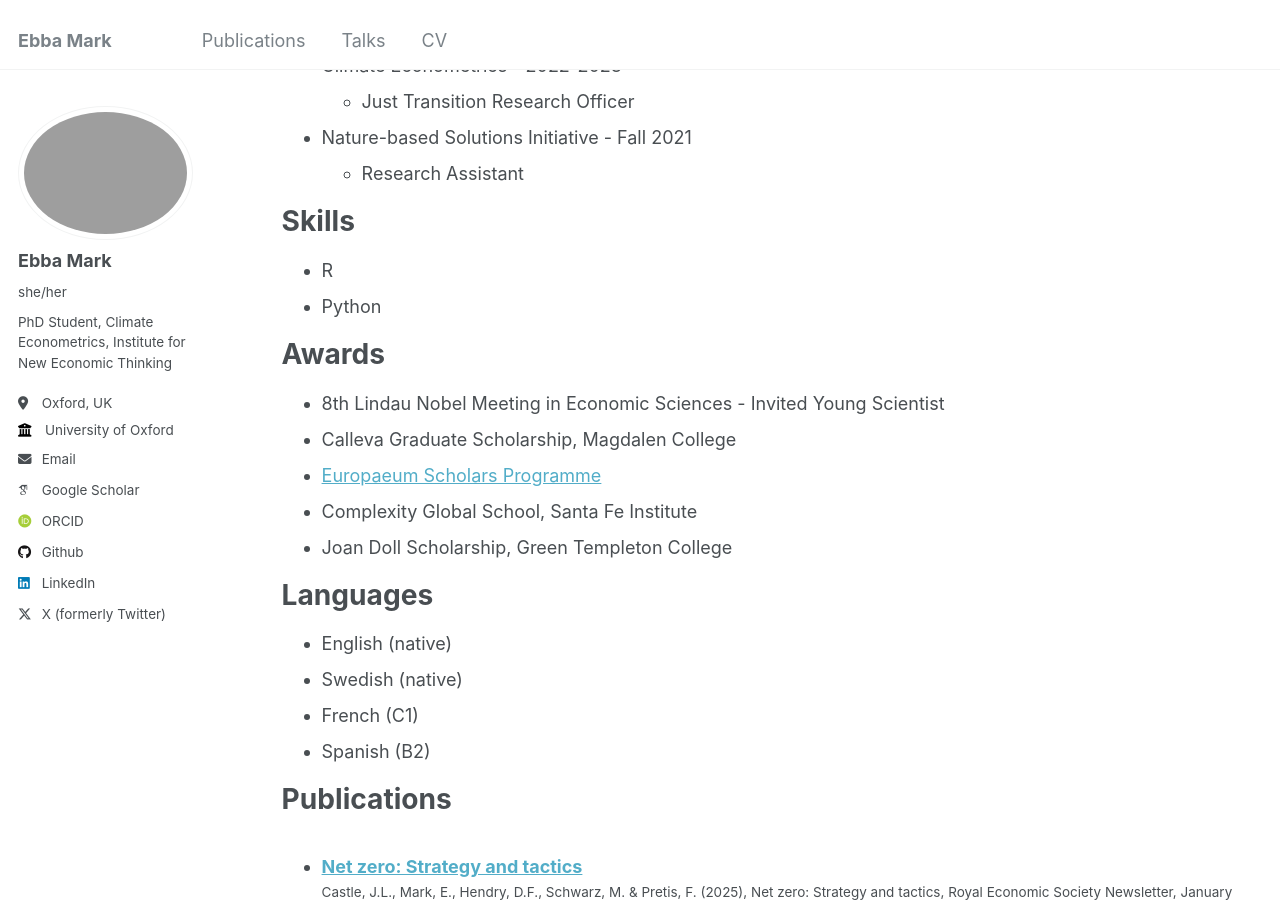
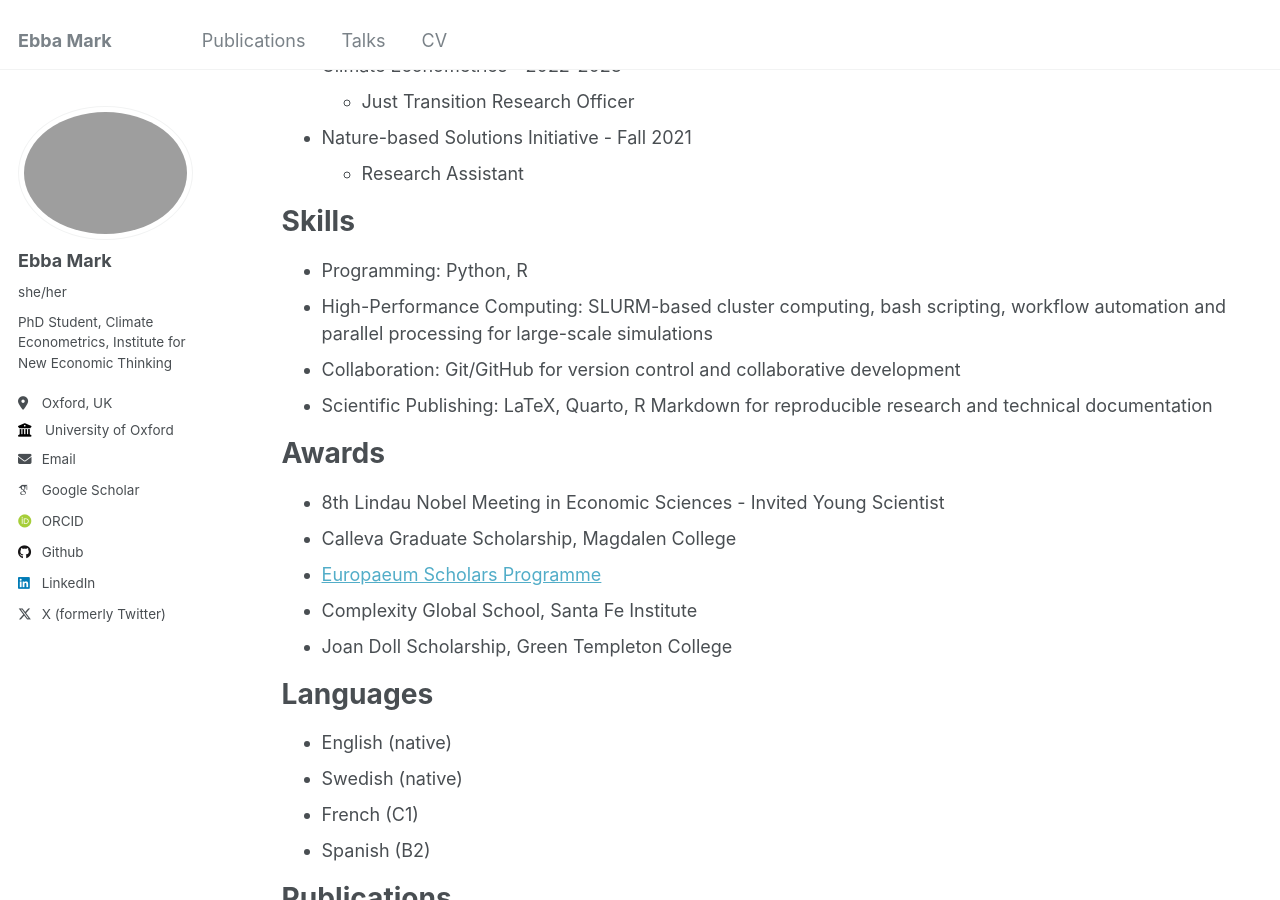
Before and after one commit to ebbam/ebba_website, a Jekyll site: the page built from _pages/cv.md, in a window 1280 px wide and 900 px high, scrolled down 551 px. Built offline with Jekyll 4.4.1, drawn with Linux system fonts in a browser that asks for light colours; some web fonts are replaced.

Commit message:
update cv skills

```diff
--- a/_pages/cv.md
+++ b/_pages/cv.md
@@ -33,8 +33,10 @@ Work experience
 
 Skills
 ======
-* R
-* Python
+* Programming: Python, R
+* High-Performance Computing: SLURM-based cluster computing, bash scripting, workflow automation and parallel processing for large-scale simulations
+* Collaboration: Git/GitHub for version control and collaborative development
+* Scientific Publishing: LaTeX, Quarto, R Markdown for reproducible research and technical documentation
 
 Awards
 ======
```
Also changed, not shown: 1 other file.
